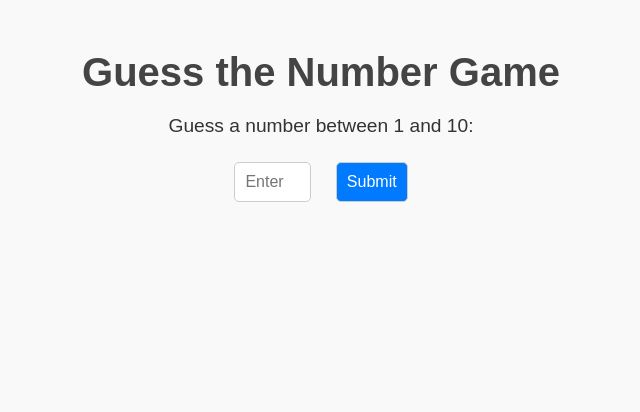
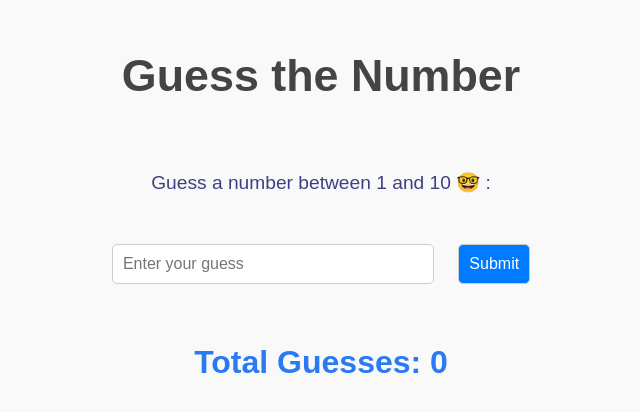
Before and after one commit to Hossein-Kelisa/GuessNumber, a plain HTML site: page index.html in a window 1280 px wide. Shown: the whole page, without its empty margins (319-959 px from the left). Drawn offline with Linux system fonts and the light colour scheme.

Commit message:
update guess number

```diff
--- a/index.html
+++ b/index.html
@@ -7,11 +7,12 @@
     <link rel="stylesheet" href="style.css">
 </head>
 <body>
-    <h1>Guess the Number Game</h1>
-    <p>Guess a number between 1 and 10:</p>
+    <h1>Guess the Number </h1>
+    <p class="text">Guess a number between 1 and 10  &#129299 :</p>
     <input type="number" id="userGuess" placeholder="Enter your guess" min="1" max="10">
     <button id="submitGuess">Submit</button>
     <p class="message" id="message"></p>
+    <p class="total">Total Guesses: <span id="guessCount">0</span></p>
   <script src="main.js"></script>
 </body>
 </html>
--- a/main.js
+++ b/main.js
@@ -5,6 +5,10 @@ let randomNumber = Math.floor(Math.random() * 10) + 1;
 const userGuessInput = document.getElementById('userGuess');
 const submitButton = document.getElementById('submitGuess');
 const messageDisplay = document.getElementById('message');
+const guessCountDisplay = document.getElementById('guessCount');
+
+// Initialize the guess counter
+let attempts = 0;
 
 // Add event listener to the button
 submitButton.addEventListener('click', () => {
@@ -15,6 +19,10 @@ submitButton.addEventListener('click', () => {
         messageDisplay.textContent = 'Please enter a valid number between 1 and 10.';
         return;
     }
+
+     // Increment and display the guess counter
+     attempts++;
+     guessCountDisplay.textContent = attempts;
 
     // Check the guess
     if (userGuess < randomNumber) {
--- a/style.css
+++ b/style.css
@@ -9,7 +9,7 @@ body {
 
 /* Heading style */
 h1 {
-    font-size: 2.5rem;
+    font-size: 2.8rem;
     color: #444;
     margin-bottom: 20px;
 }
@@ -27,6 +27,9 @@ input, button {
     font-size: 16px;
     border: 1px solid #ccc;
     border-radius: 5px;
+}
+input {
+    width: 300px;
 }
 
 /* Button specific styling */
@@ -47,3 +50,14 @@ button:hover {
     margin-top: 20px;
     color: #555;
 }
+.total{
+    font-weight: bold;
+    color: #297af3;
+    font-size: 2rem;
+    margin: 50px;
+}
+.text{
+    color: #3e4083;
+    margin-top: 70px;
+    margin-bottom: 40px;
+}
```
